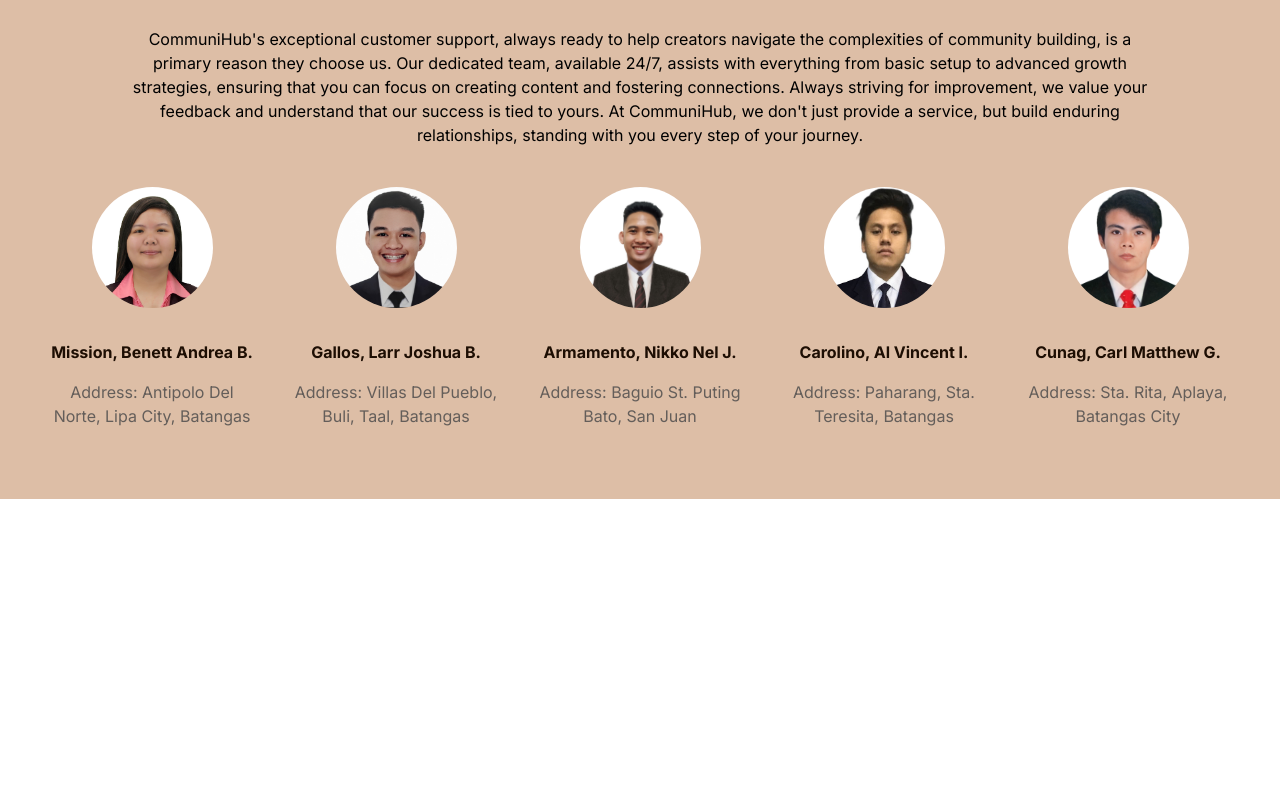
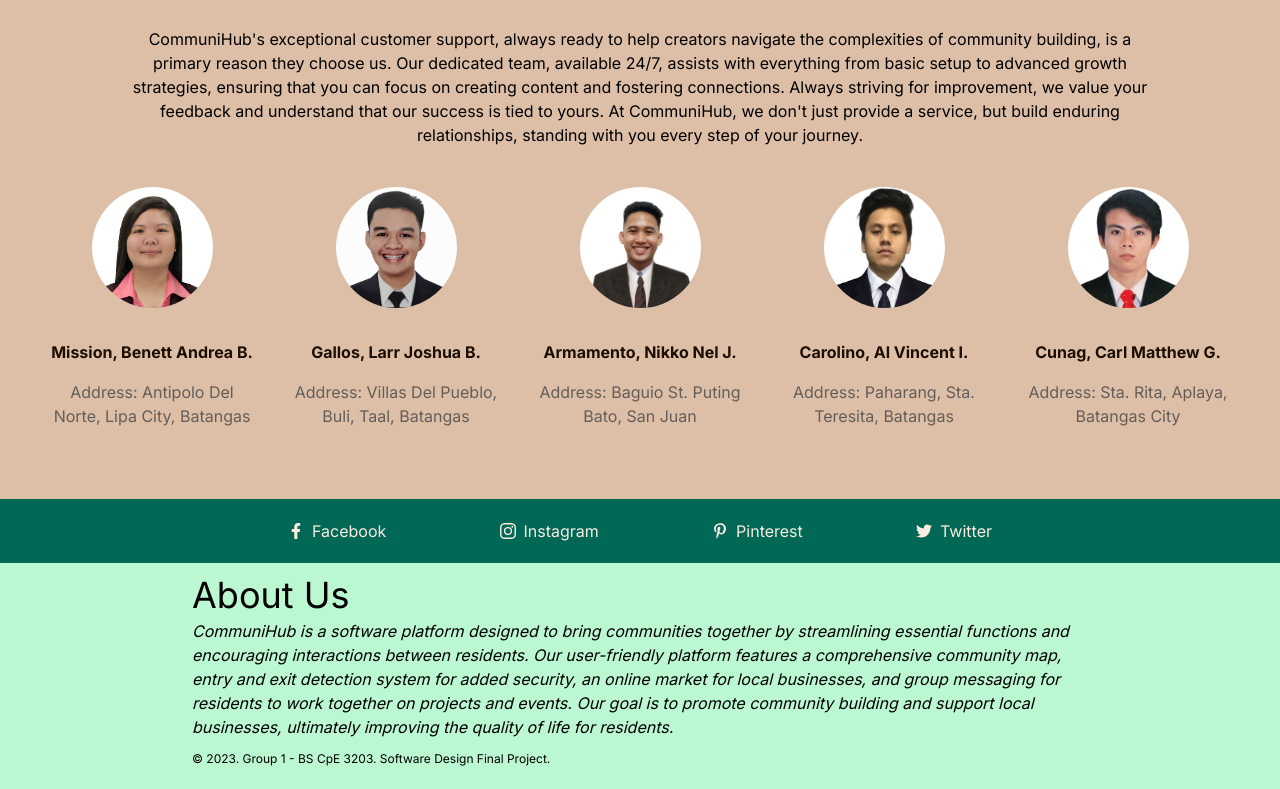
Before and after one commit to armameje/CommuniHub, a Next.js app in the folder communihub-nextjs/: page /help in a window 1280 px wide. Shown: the part 529-1318 px from the top of the page. Before the commit the page ends 1028 px from the top, so only its background shows below. Built offline with nearby package versions, Linux system fonts and the light colour scheme.

Commit message:
importFooter

```diff
--- a/communihub-nextjs/app/(components)/footer.tsx
+++ b/communihub-nextjs/app/(components)/footer.tsx
@@ -9,25 +9,25 @@
     <section className="w-full h-[290px] flex flex-col items-center px-48 py-17 gap-3 pb-3 bg-green-200">
       <div className="w-full bg-[rgb(1,104,85)] full-bleed flex justify-between px-24 py-5">
         <motion.div whileHover={{ scale: 1.2 }} className="text-[rgb(250,236,225)] hover:cursor-pointer">
-          <a href="https://www.facebook.com/" target="_blank" className="no-underline flex justify-center items-center gap-2">
+          <a href="https://www.facebook.com/profile.php?id=100092607835157" target="_blank" className="no-underline flex justify-center items-center gap-2">
             <FaFacebookF />
             Facebook
           </a>
         </motion.div>
         <motion.div whileHover={{ scale: 1.2 }} className="flex justify-center items-center gap-2 text-[rgb(250,236,225)] hover:cursor-pointer">
-          <a href="https://www.instagram.com/" target="_blank" className="no-underline flex justify-center items-center gap-2">
+          <a href="https://www.instagram.com/communihubb/" target="_blank" className="no-underline flex justify-center items-center gap-2">
             <BsInstagram />
             Instagram
           </a>
         </motion.div>
         <motion.div whileHover={{ scale: 1.2 }} className="flex justify-center items-center gap-2 text-[rgb(250,236,225)] hover:cursor-pointer">
-          <a href="https://www.pinterest.ph/" target="_blank" className="no-underline flex justify-center items-center gap-2">
+          <a href="https://www.pinterest.ph/communih/" target="_blank" className="no-underline flex justify-center items-center gap-2">
             <FaPinterestP />
             Pinterest
           </a>
         </motion.div>
         <motion.div whileHover={{ scale: 1.2 }} className="flex justify-center items-center gap-2 text-[rgb(250,236,225)] hover:cursor-pointer">
-          <a href="https://twitter.com/" target="_blank" className="no-underline flex justify-center items-center gap-2">
+          <a href="https://twitter.com/CommuniHub" target="_blank" className="no-underline flex justify-center items-center gap-2">
             <FaTwitter />
             Twitter
           </a>
--- a/communihub-nextjs/app/about/page.tsx
+++ b/communihub-nextjs/app/about/page.tsx
@@ -1,5 +1,6 @@
 import { getServerSession } from "next-auth/next";
 import { redirect } from "next/navigation";
+import Footer from "../(components)/footer";
 
 export const metadata = {
   title: "About Communihub",
@@ -13,7 +14,7 @@
   // }
 
   return (
-    <section>
+    <><section>
       <div className="w-full h-[980px] flex justify-center poster-bg">
         <img src="/aboutUsPoster.png" alt="test" />
       </div>
@@ -43,6 +44,6 @@
           </p>
         </div>
       </div>
-    </section>
+    </section><Footer></Footer></>
   );
 }
--- a/communihub-nextjs/app/help/page.tsx
+++ b/communihub-nextjs/app/help/page.tsx
@@ -2,6 +2,7 @@
 import MemberBox from "./(components)/member-box";
 import { getServerSession } from "next-auth/next";
 import { redirect } from "next/navigation";
+import Footer from "../(components)/footer";
 
 export const metadata = {
   title: "Contact Communihub",
@@ -15,7 +16,7 @@
   // }
 
   return (
-    <section>
+    <><section>
       <div className="flex flex-col item-center justify-center gap-5 bg-[rgb(250,236,225)] pb-10">
         <div className="flex justify-center items-center mt-10 mb-3">
           <h1 className="text-6xl font-bold mb-1">Contact Us</h1>
@@ -71,6 +72,6 @@
           })}
         </div>
       </div>
-    </section>
+    </section><Footer></Footer></>
   );
 }
--- a/communihub-nextjs/app/market/page.tsx
+++ b/communihub-nextjs/app/market/page.tsx
@@ -16,14 +16,14 @@
   // }, [session, router]);
 
   return (
-    <section className="w-auto h-auto flex flex-col items-center px-[270px] pt-16 pb-16 poster-bg">
+    <><section className="w-auto h-auto flex flex-col items-center px-[270px] pt-16 pb-16 poster-bg">
       <h1 className="text-6xl font-bold  text-white ">Market</h1>
       <div className="flex flex-col gap-4 mt-4">
         <div>
-  <p className="text-1xl italic text-white ">
-    Experience the vibrant blend of flavors and community at Villas Del Pueblo Market. This unique marketplace brings together local vendors and specials, creating a rich tapestry of tastes and shared connections. Immerse yourself in the diverse array of offerings and discover the true essence of this bustling hub where culinary delights and community spirit intertwine.
-  </p>
-</div>
+          <p className="text-1xl italic text-white ">
+            Experience the vibrant blend of flavors and community at Villas Del Pueblo Market. This unique marketplace brings together local vendors and specials, creating a rich tapestry of tastes and shared connections. Immerse yourself in the diverse array of offerings and discover the true essence of this bustling hub where culinary delights and community spirit intertwine.
+          </p>
+        </div>
       </div>
       <div className="w-[940px] h-[616px] flex flex-col flex-wrap gap-8 my-10">
         {marketList.map((market) => {
@@ -37,11 +37,10 @@
               address={market.address}
               payments={market.address}
               time={market.time}
-              menuItems={market.menuItems}
-            />
+              menuItems={market.menuItems} />
           );
         })}
       </div>
-    </section>
+    </section><Footer></Footer></>
   );
 }
--- a/communihub-nextjs/app/services/page.tsx
+++ b/communihub-nextjs/app/services/page.tsx
@@ -18,12 +18,12 @@
   }, []);
 
   return (
-    <section className="w-auto h-auto flex flex-col items-center px-[270px] pt-16 pb-16 poster1-bg">
+    <><section className="w-auto h-auto flex flex-col items-center px-[270px] pt-16 pb-16 poster1-bg">
       <h1 className="text-6xl font-bold  text-white">Services</h1>
       <div className="flex flex-col gap-5">
         <h1 className="text-1xl"></h1>
         <p className="text-1xl italic  text-white ">
-        Looking for expert help with your home-related problems? Look no further! Our platform connects you with skilled professionals who specialize in various services. From plumbing and electrical issues to landscaping and more, our extensive network of reliable experts is ready to assist you. We ensure quality service by thoroughly screening each professional. Don't stress over your home tasks - let us connect you with the right person to make your life easier.
+          Looking for expert help with your home-related problems? Look no further! Our platform connects you with skilled professionals who specialize in various services. From plumbing and electrical issues to landscaping and more, our extensive network of reliable experts is ready to assist you. We ensure quality service by thoroughly screening each professional. Don't stress over your home tasks - let us connect you with the right person to make your life easier.
         </p>
       </div>
       <div className="flex flex-col flex-wrap items-center justify-start gap-8 h-[1100px] w-[818px] relative pt-16">
@@ -31,6 +31,6 @@
           return <ServiceBox key={service.key} serviceNumber={service.serviceNumber} serviceName={service.serviceName} personnel={service.personnel} />;
         })}
       </div>
-    </section>
+    </section><Map></Map><Footer></Footer></>
   );
 }
```
Lines whose indentation alone changed are shown as unchanged.
